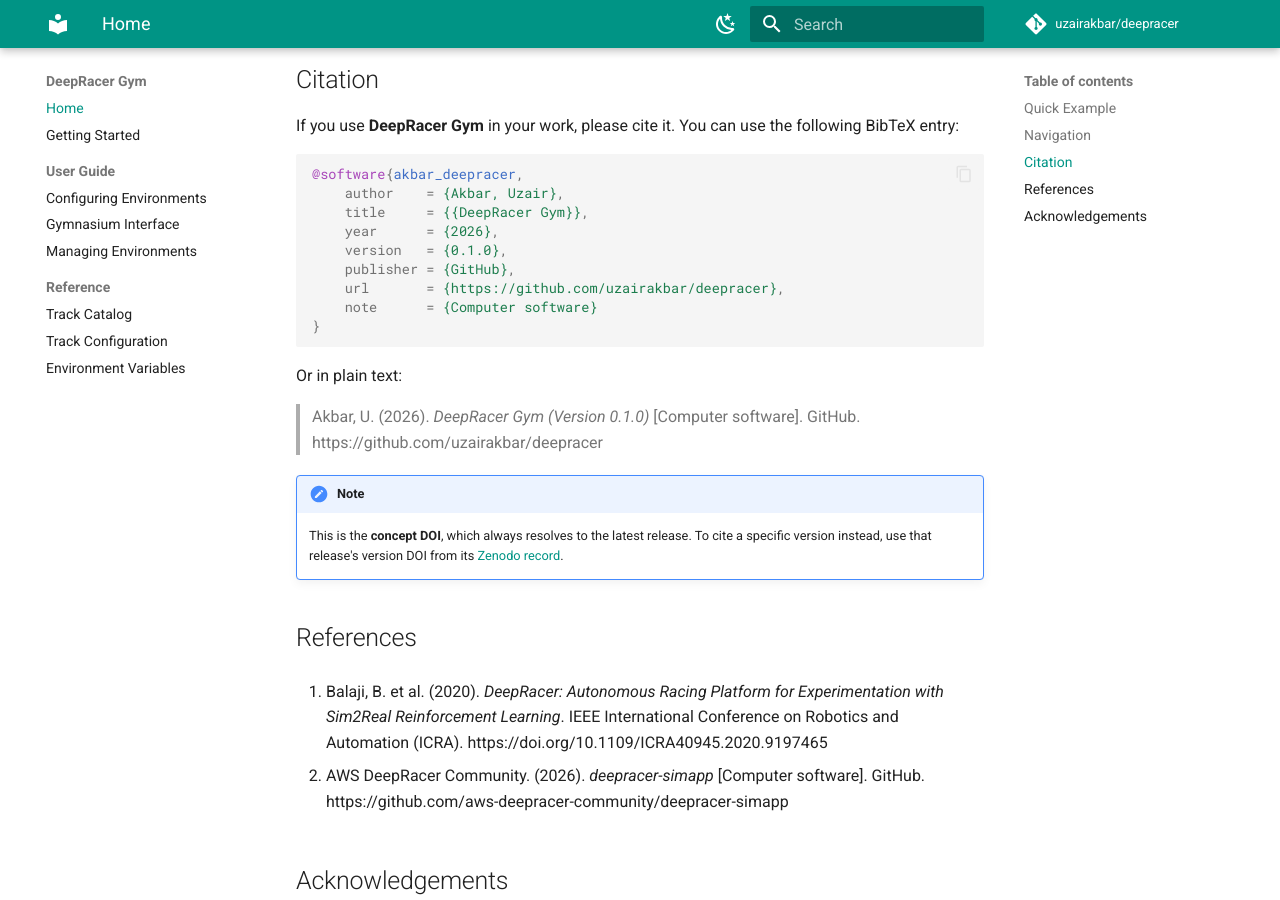
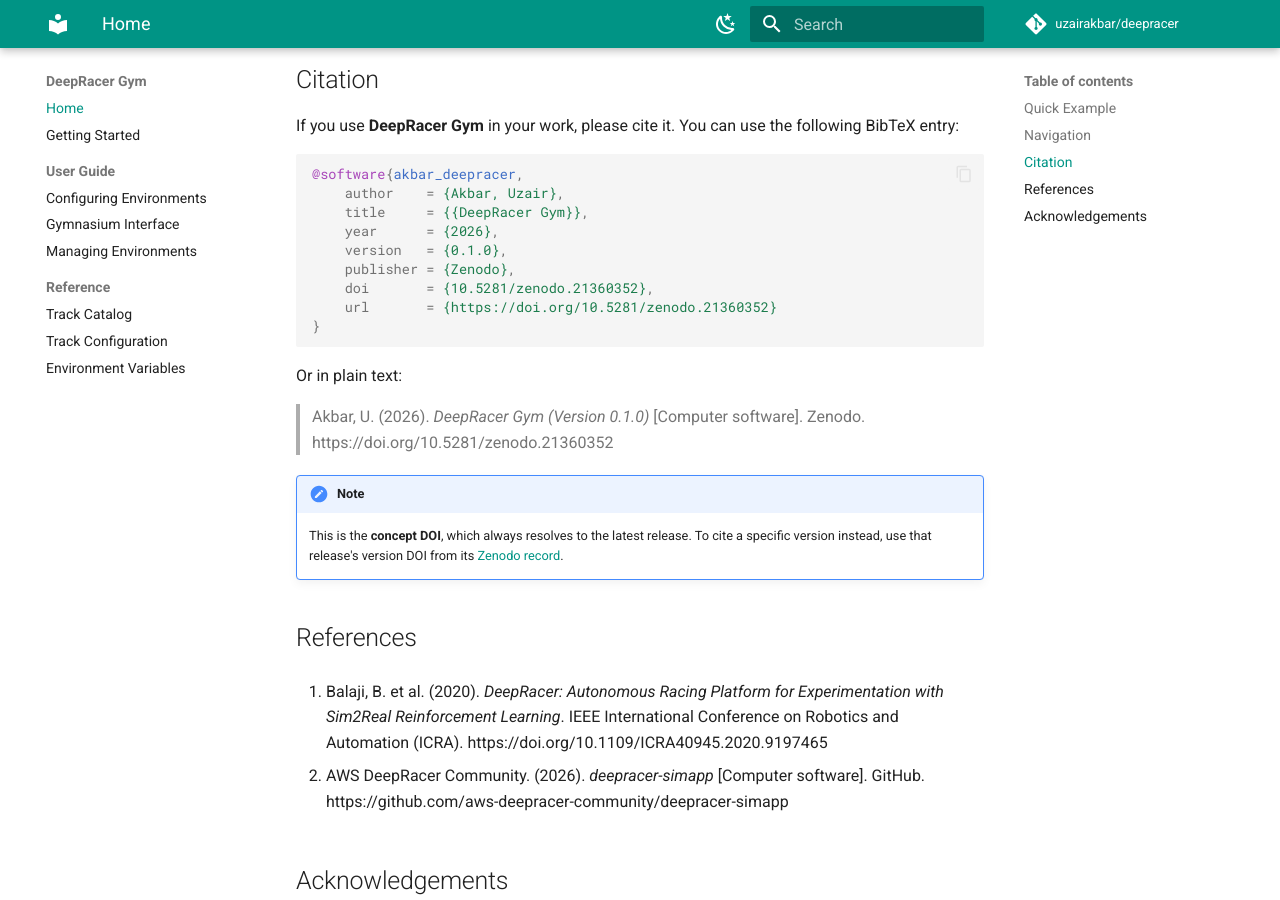
Before and after one commit to uzairakbar/deepracer, an MkDocs documentation site: the page built from docs/index.md, in a window 1280 px wide and 900 px high, scrolled down 1212 px. Built offline with MkDocs 1.6.1 and Material for MkDocs 9.7.7, drawn with Linux system fonts in a browser that asks for light colours; comment, search, counter and statistics services are not loaded.

Commit message:
doc: update doi

````diff
--- a/docs/index.md
+++ b/docs/index.md
@@ -60,15 +60,15 @@ If you use **DeepRacer Gym** in your work, please cite it. You can use the follo
     title     = {{DeepRacer Gym}},
     year      = {2026},
     version   = {0.1.0},
-    publisher = {GitHub},
-    url       = {https://github.com/uzairakbar/deepracer},
-    note      = {Computer software}
+    publisher = {Zenodo},
+    doi       = {10.5281/zenodo.21360352},
+    url       = {https://doi.org/10.5281/zenodo.21360352}
 }
 ```
 
 Or in plain text:
 
-> Akbar, U. (2026). *DeepRacer Gym (Version 0.1.0)* [Computer software]. GitHub. https://github.com/uzairakbar/deepracer
+> Akbar, U. (2026). *DeepRacer Gym (Version 0.1.0)* [Computer software]. Zenodo. https://doi.org/10.5281/zenodo.21360352
 
 !!! note
     This is the **concept DOI**, which always resolves to the latest release. To cite a specific version instead, use that release's version DOI from its [Zenodo record](https://doi.org/#).
````
Also changed, not shown: .zenodo.json, 1 other file.
